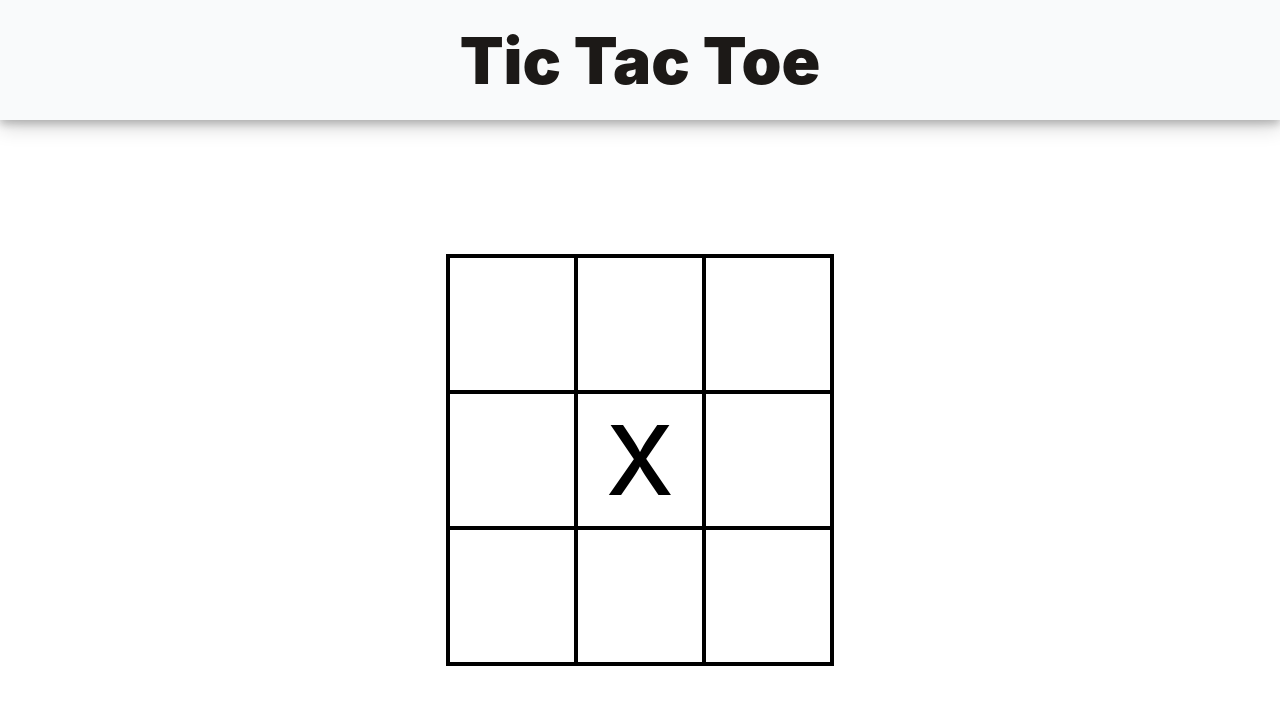
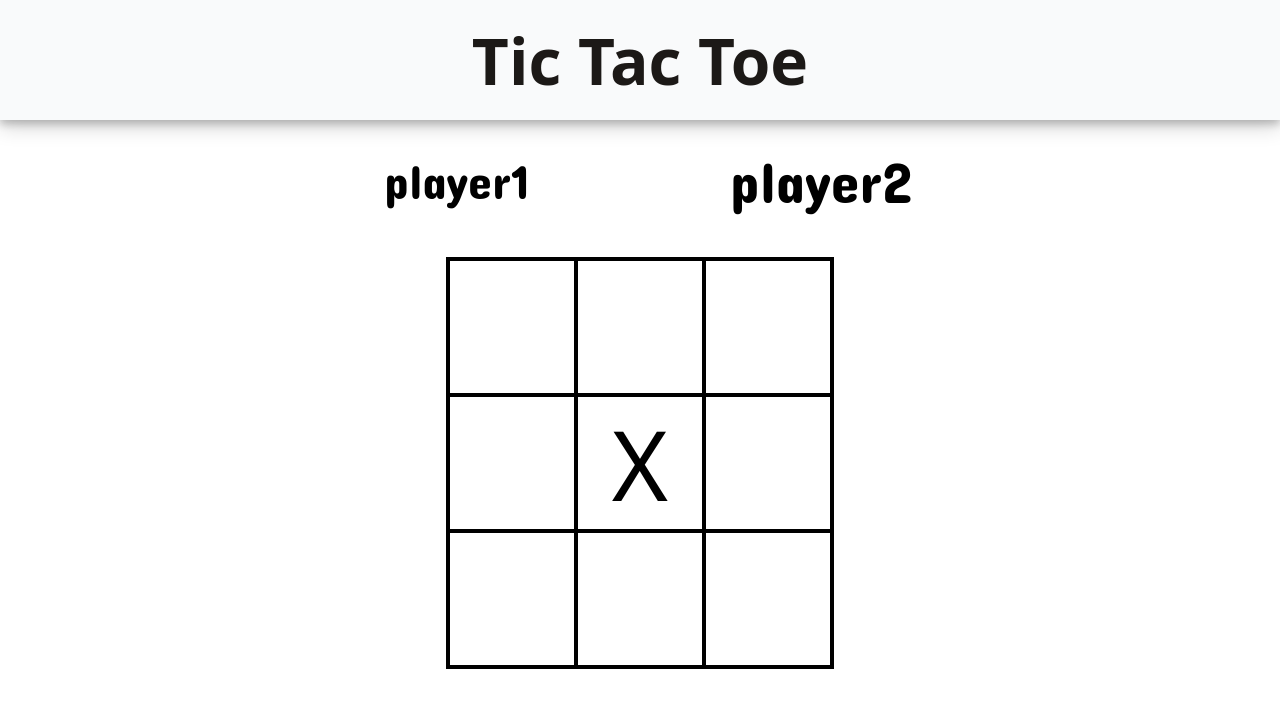
Before and after one commit to yassineb07/tic-tac-toe, a plain HTML site: page index.html in a window 1280 px wide. Both pictures are taken after a click on the element 640 px from the left and 460 px from the top of the page. Drawn offline with Linux system fonts and the light colour scheme.

Commit message:
Display player's turn

```diff
--- a/index.html
+++ b/index.html
@@ -13,6 +13,10 @@
       <div class="title">Tic Tac Toe</div>
     </header>
     <main>
+      <div class="players-info">
+        <div class="player1">player1</div>
+        <div class="player2">player2</div>
+      </div>
       <div class="game-board">
         <div class="game-board-cell" id="0"></div>
         <div class="game-board-cell" id="1"></div>
--- a/script.js
+++ b/script.js
@@ -40,6 +40,7 @@ const game = (() => {
 
   const isGameOver = () => {
     if (checkWin()) {
+      switchTurn(currentPlayer);
       return currentPlayer.getName();
     }
     if (checkTie()) {
@@ -54,6 +55,7 @@ const game = (() => {
       return;
     }
     boardArray.splice(index, 1, currentPlayer.getSymbol());
+    switchTurn(currentPlayer);
   };
 
   const reset = () => {
@@ -63,7 +65,7 @@ const game = (() => {
     Object.assign(currentPlayer, player1);
   };
 
-  return { boardArray, currentPlayer, play, isGameOver, switchTurn, reset };
+  return { boardArray, currentPlayer, play, isGameOver, reset };
 })();
 
 const gameBoard = (() => {
@@ -73,6 +75,8 @@ const gameBoard = (() => {
   const gameOverMessage = document.querySelector('.game-over-message');
   const modal = document.querySelector('.modal');
   const restartBtn = document.querySelector('.restart-btn');
+  const player1 = document.querySelector('.player1');
+  const player2 = document.querySelector('.player2');
 
   const render = (array) => {
     array.forEach((value, index) => {
@@ -95,18 +99,33 @@ const gameBoard = (() => {
     }
     modal.style.display = 'block';
   };
+
   const resetGame = () => {
     game.reset();
     modal.style.display = 'none';
+    player1.classList.remove('current-player');
+    player2.classList.remove('current-player');
   };
+
+  const currentTurn = () => {
+    if (game.currentPlayer.getName() === 'player1') {
+      player1.classList.add('current-player');
+      player2.classList.remove('current-player');
+    } else {
+      player2.classList.add('current-player');
+      player1.classList.remove('current-player');
+    }
+  };
+
   // bind events
   board.addEventListener('click', (e) => {
     game.play(e.target);
+    currentTurn();
     gameOver();
-    game.switchTurn(game.currentPlayer);
     render(game.boardArray);
   });
-  restartBtn.addEventListener('click', (e) => {
+
+  restartBtn.addEventListener('click', () => {
     resetGame();
     render(game.boardArray);
   });
--- a/style.css
+++ b/style.css
@@ -1,6 +1,9 @@
+@import url('https://fonts.googleapis.com/css2?family=Concert+One&display=swap');
+
 :root {
-  font-family: Inter, -apple-system, system-ui, 'Segoe UI', Helvetica, Arial,
-    sans-serif;
+  --system-ui: system-ui, 'Segoe UI', Roboto, Helvetica, Arial, sans-serif,
+    'Apple Color Emoji', 'Segoe UI Emoji', 'Segoe UI Symbol';
+  font-family: var(--system-ui);
   font-size: 16px;
 }
 
@@ -24,14 +27,28 @@ header .title {
   font-size: 4rem;
   font-weight: 900;
 }
+
 main {
   height: 85%;
   display: flex;
-  justify-content: center;
+  flex-direction: column;
   align-items: center;
+  gap: 3rem;
+  padding-top: 2rem;
 }
 
-main .game-board {
+.players-info {
+  width: 40%;
+  display: flex;
+  justify-content: space-between;
+  align-items: center;
+  font-family: 'Concert One', cursive, var(--system-ui);
+  font-size: 3rem;
+}
+.current-player {
+  transform: scale(1.2);
+}
+.game-board {
   height: 60%;
   width: 30%;
   border: 2px black solid;
```
